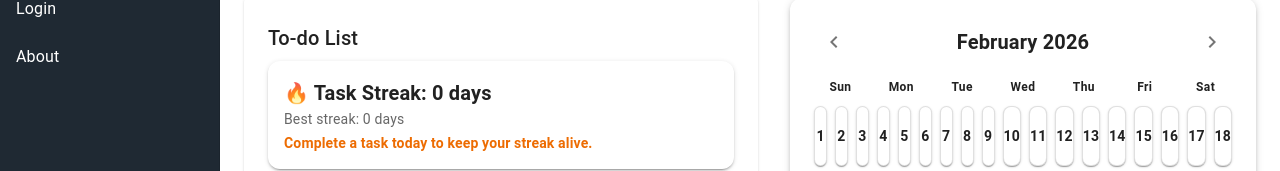
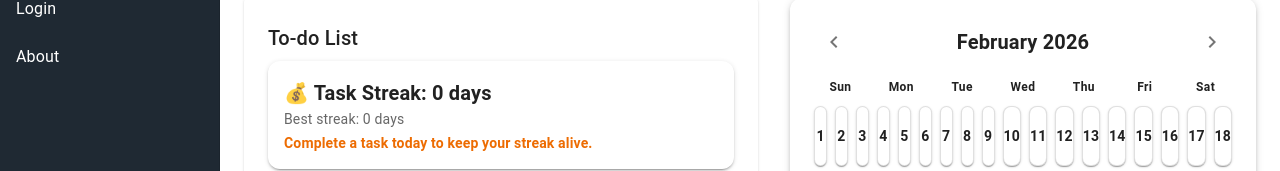
Before and after one commit to CIS-VMI-Capstone/HabitX, a React (Vite) app: page / in a window 1280 px wide. Shown: the part 231-402 px from the top of the page. Built offline with nearby package versions, Linux system fonts and the light colour scheme.

Commit message:
Streak Done

```diff
--- a/src/components/Calendar.tsx
+++ b/src/components/Calendar.tsx
@@ -155,7 +155,7 @@ const Calendar: React.FC<CalendarProps> = ({ tasks }) => {
 
             {hasCompletedTask && (
               <Typography variant="caption">
-                🔥
+                💰
               </Typography>
             )}
           </Paper>
--- a/src/components/Todo.tsx
+++ b/src/components/Todo.tsx
@@ -41,6 +41,7 @@ function getCompletedDateKeys(tasks: Task[]) {
   return Array.from(completedDays).sort();
 }
 
+//Streak Function (ChatGPT Helped)
 function calculateCurrentStreak(tasks: Task[]) {
   const completedDays = new Set(getCompletedDateKeys(tasks));
 
@@ -51,7 +52,7 @@ function calculateCurrentStreak(tasks: Task[]) {
   yesterday.setDate(yesterday.getDate() - 1);
   const yesterdayKey = dateToKey(yesterday);
 
-  // If you didn't complete one today or yesterday, streak is dead
+  // Streak == Dead
   if (!completedDays.has(todayKey) && !completedDays.has(yesterdayKey)) {
     return 0;
   }
@@ -59,7 +60,6 @@ function calculateCurrentStreak(tasks: Task[]) {
   let streak = 0;
   const cursor = new Date(today);
 
-  // If nothing completed today, allow streak to count from yesterday
   if (!completedDays.has(todayKey)) {
     cursor.setDate(cursor.getDate() - 1);
   }
@@ -210,7 +210,7 @@ export default function Todo() {
           }}
         >
           <Typography variant="h6" fontWeight={700}>
-            🔥 Task Streak: {streakInfo.currentStreak} day
+            💰 Task Streak: {streakInfo.currentStreak} day
             {streakInfo.currentStreak !== 1 ? "s" : ""}
           </Typography>
 
```
